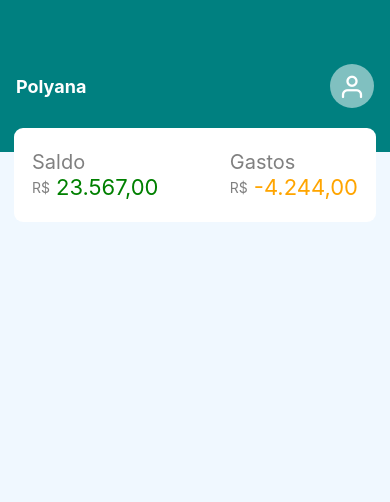
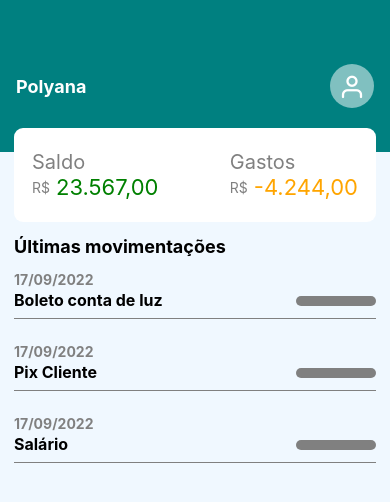
Before and after one commit to PolyanaBalotin/App-de-Financas, a React Native app: screen / in a window 390 px wide. Shown: the top 502 px of the page. Built offline with nearby package versions, Linux system fonts and the light colour scheme.

Commit message:
Add Movements

```diff
--- /dev/null
+++ b/src/components/Movements/index.js
@@ -0,0 +1,66 @@
+import { Text, View, StyleSheet, TouchableOpacity } from 'react-native'
+import React, {useState} from 'react'
+
+export default function Movements({data}) {
+  const [showValue, setShowValue] = useState(false);
+  return (
+    <TouchableOpacity style={styles.container} onPress={() => setShowValue(!showValue)}>
+      <Text style={styles.date}>{data.date}</Text>
+      <View style={styles.content}>
+        <Text style={styles.label}>{data.label}</Text>
+
+        { showValue ? (
+          <Text
+          style={data.type === 1 ? styles.value : styles.expenses}
+          >
+            {data.type === 1 ? `R$ ${data.value}` : `R$ -${data.value}`}
+          </Text>
+        ) : (
+          <View style={styles.skeleton}>
+
+          </View>
+        )}
+      </View>
+    </TouchableOpacity>
+  )
+}
+
+const styles = StyleSheet.create({
+  container: {
+    flex: 1,
+    marginBottom: 24,
+    borderBottomWidth: 0.5,
+    borderBottomColor: 'gray',
+  },
+  content: {
+    flexDirection: 'row',
+    justifyContent: 'space-between',
+    marginTop : 2,
+    marginBottom: 8,
+  },
+  date: {
+    color: 'gray',
+    fontWeight: 'bold',
+  },
+  label: {
+    fontWeight: 'bold',
+    fontSize: 16,
+  },
+  value: {
+    fontSize: 16,
+    color: 'green',
+    fontWeight: 'bold'
+  },
+  expenses: {
+    fontSize: 16,
+    color: 'orange',
+    fontWeight: 'bold'
+  },
+  skeleton: {
+    marginTop: 6,
+    width: 80,
+    height: 10,
+    backgroundColor: 'gray',
+    borderRadius: 8,
+  }
+})
--- a/src/pages/Home/index.js
+++ b/src/pages/Home/index.js
@@ -1,12 +1,49 @@
-import { StyleSheet, Text, View } from 'react-native';
+import { StyleSheet, Text, View, FlatList } from 'react-native';
 import Header from '../../components/Header';
 import Balance from '../../components/Balance';
+import Movements from '../../components/Movements';
+
+const list = [
+  {
+    id: 1,
+    label: 'Boleto conta de luz',
+    value: '300,00',
+    date: '17/09/2022',
+    type: 0
+  },
+  {
+    id: 2,
+    label: 'Pix Cliente',
+    value: '350,00',
+    date: '17/09/2022',
+    type: 1
+  },
+  {
+    id: 3,
+    label: 'Salário',
+    value: '5.000,00',
+    date: '17/09/2022',
+    type: 1
+  }
+]
 
 export default function Home() {
   return (
     <View style={styles.container}>
       <Header name='Polyana' />
+
       <Balance saldo='23.567,00' gastos='-4.244,00' />
+
+      <Text style={styles.title}>Últimas movimentações</Text>
+
+      <FlatList
+        style={styles.list}
+        data={list}
+        keyExtractor={(item) => String(item.id)}
+        showsVerticalScrollIndicator={false}
+        renderItem={ ({ item }) => <Movements data={item} /> }
+      />
+
     </View>
   );
 }
@@ -16,4 +53,13 @@ const styles = StyleSheet.create({
     flex: 1,
     backgroundColor: 'aliceblue',
   },
+  title: {
+    fontSize: 18,
+    fontWeight: 'bold',
+    margin: 14,
+  },
+  list: {
+    marginStart: 14,
+    marginEnd: 14,
+  }
 });
```
